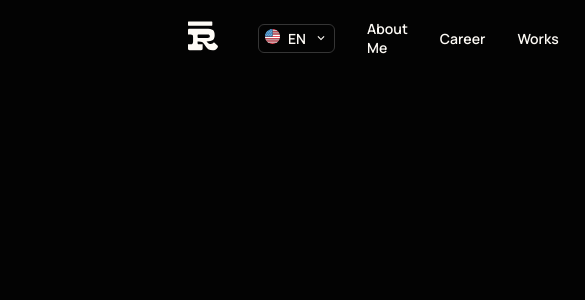
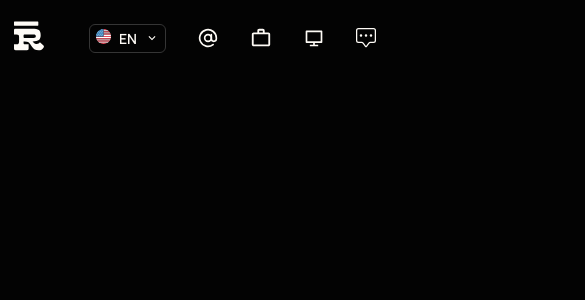
Before and after one commit to rodrigoge/portfolio, a Next.js app: page / in a window 390 px wide. Shown: the top 300 px of the page, 585 px wide, since content can reach past the window. Built offline with nearby package versions, Linux system fonts and the light colour scheme.

Commit message:
feat: adding responsivity in header

```diff
--- a/src/components/Header/Header.module.scss
+++ b/src/components/Header/Header.module.scss
@@ -1,14 +1,16 @@
 @use '../../styles/global' as vars;
 
 .header {
-    background: none;
-    width: 100% auto;
+    background-color: transparent;
     height: 60px;
     display: flex;
     flex-direction: row;
     justify-content: space-between;
     align-items: center;
     padding: 0 180px;
+    position: sticky;
+    top: 0;
+    z-index: 10000;
 
     .logo {
         .logo_image {
@@ -17,50 +19,22 @@
         }
     }
 
-    .menu_navigation .menu_navigation_list{
+    .menu_navigation .menu_navigation_list {
         display: flex;
         flex-direction: row;
         justify-content: center;
         align-items: center;
         gap: 32px;
 
-        select {
-            appearance: none;
-            color: vars.$white;
-            border-radius: 6px;
-            border: 1px solid vars.$grey;
-            height: 30px;
-            width: 65px;
-            display: flex;
-            flex-direction: row;
-            font-family: 'Manrope';
-            font-weight: 800;
-            padding: 0 8px;
-            cursor: pointer;
-            text-align: right;
-            background-color: vars.$black;
-
-            option {
-                appearance: none;
-                border-radius: 8px !important;
-                display: flex;
-                flex-direction: row;
-                font-family: 'Manrope';
-                font-weight: 800;
-                padding: 0 8px;
-                background-color: vars.$black;
-
-                &:focus, &:hover, &:target, &:active, &:focus-within, &:enabled {
-                    background-color: red;
-                }
-            }
-        }
-
         a {
             text-decoration: none;
             color: vars.$white;
             font-size: 14px;
             font-weight: 600;
+
+            .icon {
+                display: none;
+            }
         }
 
         a:hover {
@@ -68,3 +42,27 @@
         }
     }
 }
+
+@media (max-width: 920px) {
+    .header {
+        padding: 0 90px;
+
+        .menu_navigation .menu_navigation_list{
+            a {
+                .text_menu {
+                    display: none;
+                }
+
+                .icon {
+                    display: block;
+                }
+            }
+        }
+    }
+}
+
+@media (max-width: 540px) {
+    .header {
+        padding: 0 6px;
+    }
+}
--- a/src/components/Header/Header.tsx
+++ b/src/components/Header/Header.tsx
@@ -3,6 +3,10 @@
 import { useLanguage } from '@/hooks/useLanguage'
 import Image from 'next/image'
 import Link from 'next/link'
+import { BsChatSquareDots } from 'react-icons/bs'
+import { FiAtSign } from "react-icons/fi"
+import { MdWorkOutline } from 'react-icons/md'
+import { RiComputerLine } from 'react-icons/ri'
 import logo from '../../assets/logo.svg'
 import LanguageSelector from '../LanguageSelector/LanguageSelector'
 import styles from './Header.module.scss'
@@ -19,10 +23,30 @@ export default function Header() {
             <nav className={styles.menu_navigation}>
                 <ul className={styles.menu_navigation_list}>
                     <LanguageSelector />
-                    <Link href={"/about"}>{t("aboutMe")}</Link>
-                    <Link href={"/career"}>{t("career")}</Link>
-                    <Link href={"/works"}>{t("works")}</Link>
-                    <Link href={"/contact"}>{t("contact")}</Link>
+                    <Link href={"/about"}>
+                        <span className={styles.text_menu}>
+                            {t("aboutMe")}
+                        </span>
+                        <FiAtSign className={styles.icon} size={20}/>
+                    </Link>
+                    <Link href={"/career"}>
+                        <span className={styles.text_menu}>
+                            {t("career")}
+                        </span>
+                        <MdWorkOutline className={styles.icon} size={22}/>
+                    </Link>
+                    <Link href={"/works"}>
+                        <span className={styles.text_menu}>
+                            {t("works")}
+                        </span>
+                        <RiComputerLine className={styles.icon} size={20}/>
+                    </Link>
+                    <Link href={"/contact"}>
+                        <span className={styles.text_menu}>
+                            {t("contact")}
+                        </span>
+                        <BsChatSquareDots className={styles.icon} size={20}/>
+                    </Link>
                 </ul>
             </nav>
         </header>
```
